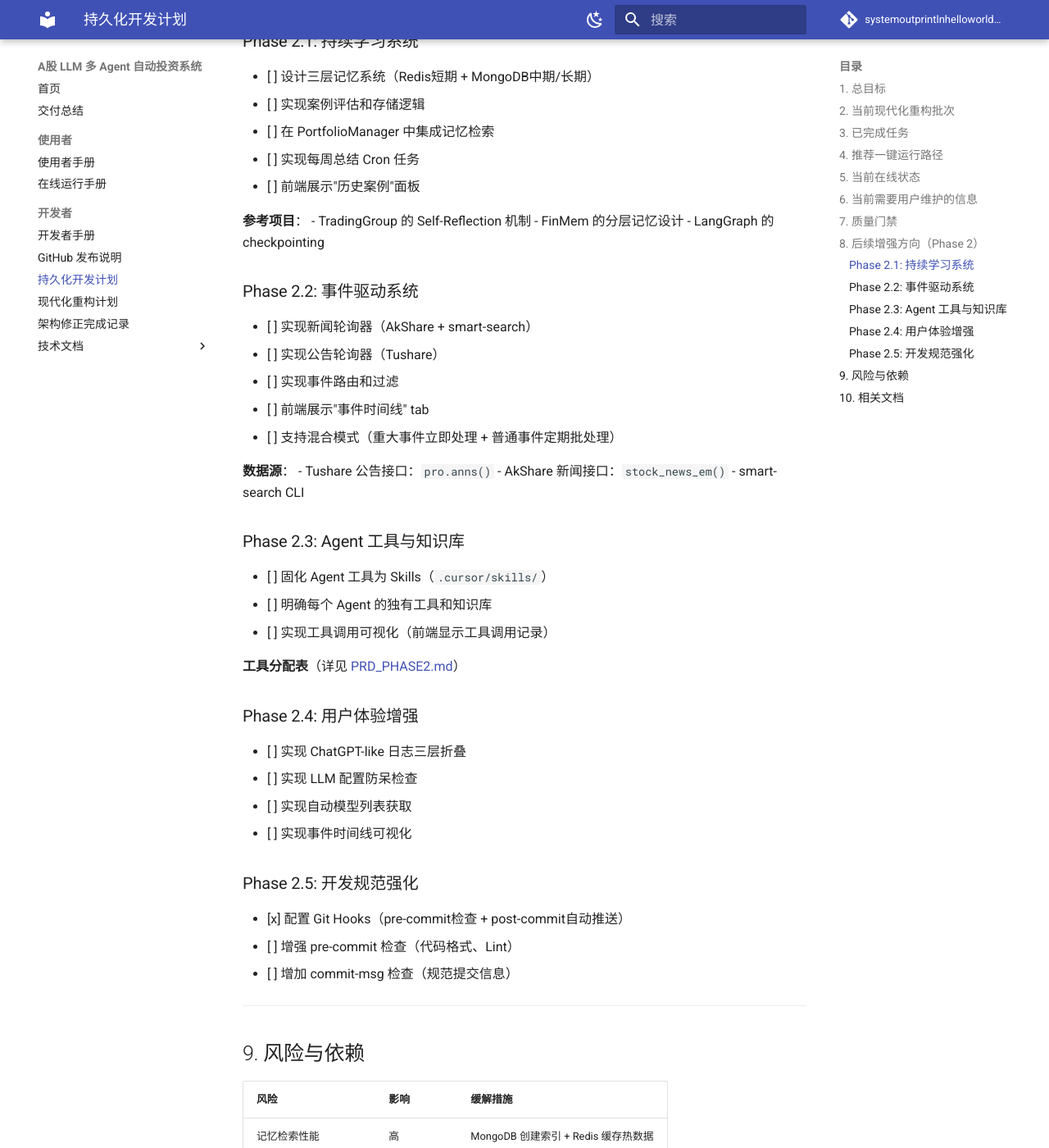
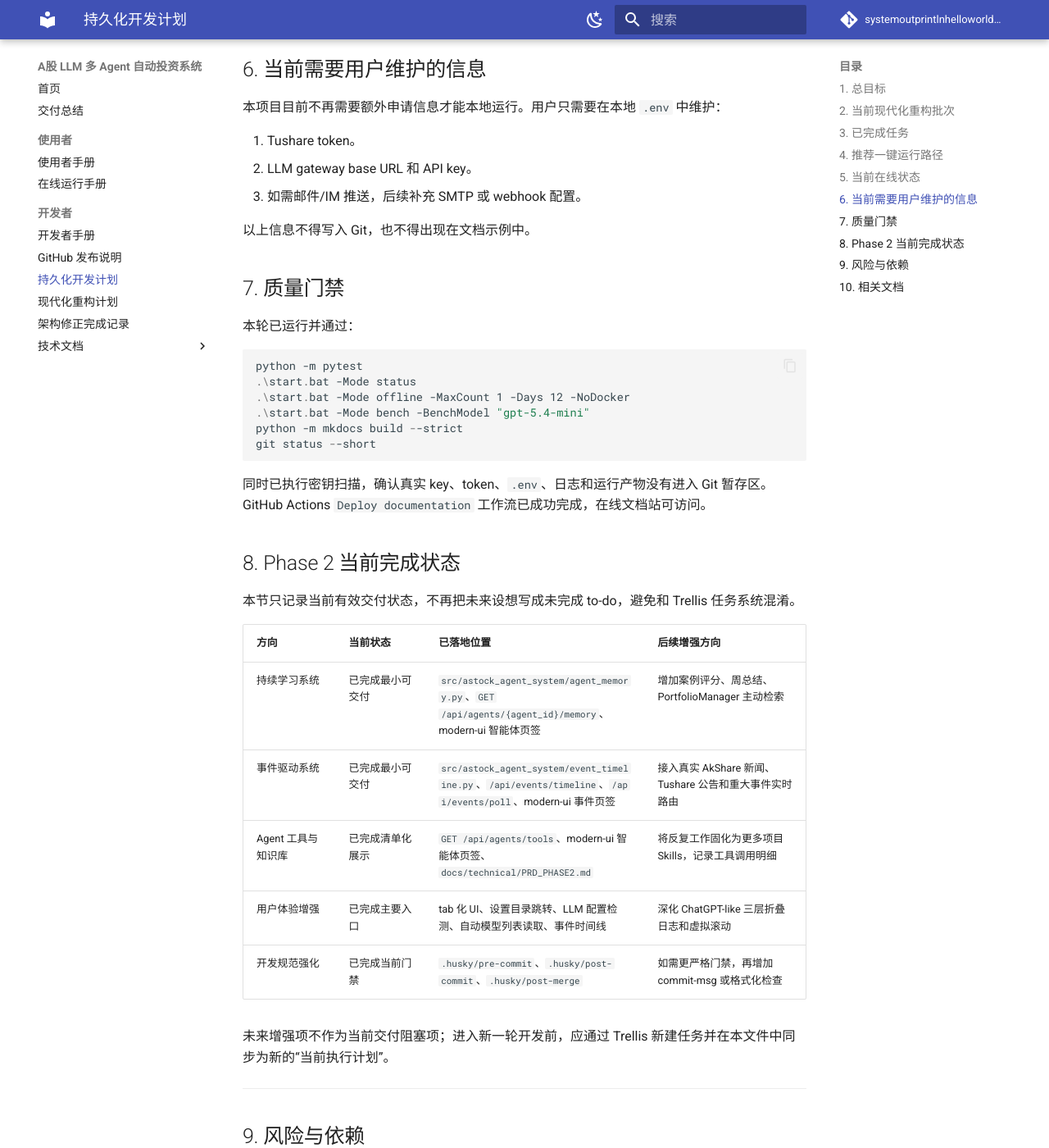
Before and after one commit to systemoutprintlnhelloworld/astock-agent-system, an MkDocs documentation site: the page built from docs/trellis-plan.md, in a window 1280 px wide and 1400 px high, scrolled down 3631 px. Shown: the whole window at 82% size. Built offline with MkDocs 1.6.1 and Material for MkDocs 9.7.7, drawn with Linux system fonts in a browser that asks for light colours; comment, search, counter and statistics services are not loaded; some of the changed text lies outside the part shown.

Commit message:
docs: clarify active plan and auto-push workflow
Document the effective Trellis plan, current product test path, completed Phase 2 minimum deliverables, and make post-commit push to GitHub the default workflow.

````diff
--- a/docs/USER_GUIDE.md
+++ b/docs/USER_GUIDE.md
@@ -157,8 +157,10 @@
 
 - `总览`：先确认后端连接、最近轮次和模型排行榜预览。
 - `流程`：观察多 Agent 流程图、节点状态和动画箭头。
+- `事件`：查看系统事件、数据源状态、新闻/公告输入如何进入 Agent 输入流；可点击手动轮询事件。
 - `日志`：看可折叠决策卡和实时事件流。
 - `股票`：切换当前持仓、候选股票和交易记录。
+- `智能体`：查看每个 Agent 的工具、数据源、技能，以及按模型账户隔离的历史记忆入口。
 - `设置`：通过左侧目录快速跳转到数据源、LLM、组合、风控和调度配置。
 
 如果你是第一次上手，建议先看 `总览` 页里的：
@@ -185,10 +187,14 @@
 - `http://127.0.0.1:8000/api/health`：健康检查。
 - `http://127.0.0.1:8000/api/config`：脱敏后的当前配置。
 - `http://127.0.0.1:8000/api/agents/flow`：前端流程图节点和动画边。
+- `http://127.0.0.1:8000/api/events/timeline`：事件时间线。
+- `http://127.0.0.1:8000/api/agents/tools`：Agent 工具、数据源和技能清单。
 - `http://127.0.0.1:8000/api/decisions`：结构化决策日志。
 - `http://127.0.0.1:8000/api/stocks/board`：持仓、候选股和交易记录。
 - `http://127.0.0.1:8000/api/metrics/rankings`：模型排行榜。
 - `ws://127.0.0.1:8000/ws/events`：实时事件 WebSocket。
+
+也可以在现代控制台的 `设置 -> LLM` 中点击“检测 LLM 配置”，系统会检查当前表单里的网关、API Key 状态并尝试获取模型列表。检测响应不会回显真实 API Key。
 
 注意：这里仍是模拟盘适配层，不会真实下单；返回配置时只显示 `has_api_key`、`has_tushare_token` 等布尔状态，不返回真实密钥。
 
--- a/docs/modernization-plan.md
+++ b/docs/modernization-plan.md
@@ -1,8 +1,10 @@
 # 现代化重构计划
 
-更新时间：2026-06-03
+更新时间：2026-06-06
 
 本计划用于将当前 Python CLI + Streamlit MVP 渐进升级为小白可直接使用的现代化桌面产品。所有示例均使用占位符，不包含真实密钥。
+
+> 当前状态：本文件是现代化重构的有效计划文件之一，另一个有效计划入口是 [持久化开发计划](trellis-plan.md)。仓库中没有 `a股llm系统现代化重构_efa1eeac.plan.md`，该文件名不是当前可执行计划来源。
 
 ## 1. 产品目标
 
@@ -67,6 +69,8 @@
 
 - `apps/backend/app.py` 已提供 FastAPI 应用、CORS、健康检查、脱敏配置、bench、自动投资触发、流程图数据、股票/决策/指标接口、运行时配置保存和 WebSocket 事件流。
 - `apps/frontend` 已提供 Next.js 现代控制台首版，包含 React Flow 流程图、设置中心、实时事件流、可折叠决策日志、股票看板、模型排行榜和 Recharts 长期曲线。
+- 已补齐 Phase 2 透明化最小接口：事件时间线、Agent 记忆只读查询、LLM 配置检测、Agent 工具清单。
+- modern-ui 已改为 tabs 布局，并新增“事件”“智能体”页签；设置页保留目录式快速跳转。
 - `start.bat -Mode backend -Port 8000` 可单独启动本地 API 预览。
 - `start.bat -Mode modern-ui -Port 3000 -BackendPort 8000` 可一键拉起首版现代 UI 预览。
 
@@ -99,9 +103,10 @@
 - `decision_made`
 - `trade_executed`
 - `risk_checked`
+- `timeline_event`
+- `llm_checked`
+- `memory_updated`
 - `config_updated`
-- `run_completed`
-- `run_failed`
 - `run_completed`
 - `run_failed`
 - `connection_established`
@@ -129,8 +134,20 @@
 - 决策日志：折叠卡片、决策摘要、展开详情、风险和动作。
 - 股票看板：当前持仓、候选股票、当前价、盈亏和交易记录。
 - 曲线看板：权益曲线、回撤、排行榜、交易次数。
+- 事件时间线：交易时间、公告、新闻、系统事件如何进入 Agent 输入流。
+- 智能体清单：每个 Agent 的工具、数据源、技能和按模型隔离的记忆入口。
 - 设置中心：LLM、数据源、策略、风控、调度、通知、备份、日志、性能和主题。
 - 首次启动向导：引导用户先跑离线模式，再配置在线模式。
+
+当前可测试产品路径：
+
+```powershell
+.\start.bat -Mode status
+.\start.bat -Mode offline -MaxCount 1 -Days 12 -NoDocker
+.\start.bat -Mode modern-ui -Port 3000 -BackendPort 8000
+```
+
+浏览器打开 `http://127.0.0.1:3000` 后，按“总览 → 流程 → 事件 → 智能体 → 设置”验证主要交付内容。
 
 ## 7. 分阶段交付
 
--- a/docs/technical/PRD_PHASE2.md
+++ b/docs/technical/PRD_PHASE2.md
@@ -544,35 +544,37 @@
 
 ---
 
-## 4. 实施计划
+## 4. 实施计划与当前完成状态
+
+当前有效 Trellis 计划以 `docs/trellis-plan.md` 和 `docs/modernization-plan.md` 为准；本 PRD 记录 Phase 2 的产品/技术要求和验收口径。任务系统当前没有 pending / in_progress 任务。
 
 ### Phase 1：基础设施（当前迭代）
 
-- [x] 调研 TradingAgents、FinMem、LangGraph 等项目
-- [ ] 设计 MongoDB schema 和 Redis keys
-- [ ] 实现记忆存储和检索基础类
-- [ ] 配置 Git Hooks（pre-commit + post-commit）
+- [x] 调研 TradingAgents、FinMem、LangGraph 等项目。
+- [x] 设计 MongoDB schema 和 Redis keys：本 PRD 已定义 `agent_decisions`、`memory_cases`、`weekly_summaries` 和短期 Redis key；当前代码复用 `agent_decisions` 作为最小可交付事实来源。
+- [x] 实现记忆存储和检索基础类：`src/astock_agent_system/agent_memory.py` 提供按 `agent_id` 隔离的只读记忆检索，后端通过 `GET /api/agents/{agent_id}/memory` 暴露给 modern-ui。
+- [x] 配置 Git Hooks（pre-commit + post-commit）：pre-commit 检查 secrets / `.env` / 文档同步，post-commit 默认推送当前分支到 GitHub。
 
 ### Phase 2：持续学习系统
 
-- [ ] 实现案例评估和存储逻辑
-- [ ] 在 PortfolioManager 中集成记忆检索
-- [ ] 实现每周总结 Cron 任务
-- [ ] 前端展示"历史案例"面板
+- [x] 实现基础案例读取逻辑：从 MongoDB `agent_decisions` 和当前运行内存生成可读案例。
+- [x] 前端展示历史案例入口：modern-ui “智能体”页签可按排行榜中的 `agent_id` 查看该模型驱动系统的记忆案例。
+- 后续增强：案例评分、每周总结 Cron、PortfolioManager 主动检索；这些不属于当前交付阻塞项。
 
 ### Phase 3：事件驱动系统
 
-- [ ] 实现新闻轮询器（AkShare + smart-search）
-- [ ] 实现公告轮询器（Tushare）
-- [ ] 实现事件路由和过滤
-- [ ] 前端展示"事件时间线"
+- [x] 实现事件路由和过滤的最小版本：`src/astock_agent_system/event_timeline.py` 与 `/api/events/timeline`、`/api/events/poll`。
+- [x] 前端展示“事件时间线”：modern-ui “事件”页签展示系统/数据源/Agent 输入事件。
+- [x] 支持混合模式说明：重大事件即时处理、普通事件批处理的策略已在 UI 和文档中说明。
+- 后续增强：AkShare 新闻轮询器和 Tushare 公告轮询器真实在线接入。
 
 ### Phase 4：用户体验增强
 
-- [ ] 实现 ChatGPT-like 日志三层折叠
-- [ ] 实现 LLM 配置防呆检查
-- [ ] 实现自动模型列表获取
-- [ ] 固化 Agent 工具为 Skills
+- [x] 实现 LLM 配置防呆检查：`POST /api/config/test-llm` 不回显 API Key，并返回诊断、警告和模型列表。
+- [x] 实现自动模型列表获取：通过 `LLMClient.list_models_safe()` 暴露给设置页检测面板。
+- [x] 固化 Agent 工具清单：`GET /api/agents/tools` 和 modern-ui “智能体”页签展示每个 Agent 的工具/数据源/技能。
+- [x] tab 化主界面和设置目录跳转：modern-ui 已从单页下滑改为总览/流程/表现/事件/日志/股票/智能体/设置 tabs。
+- 后续增强：ChatGPT-like 三层折叠日志的深度交互和虚拟滚动。
 
 ---
 
@@ -580,21 +582,23 @@
 
 ### 5.1 持续学习系统
 
-- [ ] 系统能自动记录每笔交易的完整决策链
-- [ ] Agent 在分析股票时能检索到相似历史案例
-- [ ] 系统能生成每周经验总结报告
+- [x] 系统能记录并读取每个 `agent_id` 的历史决策链基础数据。
+- [x] 前端能按模型驱动账户查看隔离的历史案例入口。
+- 后续增强：Agent 主动检索相似案例和每周经验总结报告。
 
 ### 5.2 事件驱动系统
 
-- [ ] 系统能每30分钟检查一次新闻事件
-- [ ] 重大事件能立即触发决策流程
-- [ ] 前端能实时显示事件时间线
+- [x] 系统能手动轮询并展示事件时间线。
+- [x] 前端能实时显示时间线事件，并通过 WebSocket 接收 `timeline_event`。
+- 后续增强：每 30 分钟真实新闻/公告轮询、重大事件立即触发决策。
 
 ### 5.3 用户体验
 
-- [ ] 日志支持三层折叠展开
-- [ ] LLM 配置能自动验证并获取模型列表
-- [ ] Git commit 自动触发检查和推送
+- [x] 主界面支持 tabs，避免所有内容一路向下。
+- [x] 设置页支持目录式快速跳转。
+- [x] LLM 配置能自动验证并获取模型列表。
+- [x] Git commit 自动触发检查并默认推送到 GitHub。
+- 后续增强：日志三层折叠展开的深度交互。
 
 ---
 
@@ -611,7 +615,9 @@
 
 ## 7. 后续增强方向
 
-- [ ] 支持向量数据库（Milvus）做语义检索
-- [ ] 支持 LLM fine-tune（TradingGroup 的 data-synthesis pipeline）
-- [ ] 支持实时 WebSocket 行情流
-- [ ] 支持多币种（港股、美股）
+以下条目是未来候选方向，不是当前 Trellis 交付 to-do：
+
+- 支持向量数据库（Milvus）做语义检索。
+- 支持 LLM fine-tune（TradingGroup 的 data-synthesis pipeline）。
+- 支持实时 WebSocket 行情流。
+- 支持多币种（港股、美股）。
--- a/docs/trellis-plan.md
+++ b/docs/trellis-plan.md
@@ -1,8 +1,12 @@
 # 持久化开发计划
 
-更新时间：2026-06-03
+更新时间：2026-06-06
 
 本计划记录当前交付批次的目标、完成状态和后续增强方向。所有配置示例均使用占位符，不包含真实密钥。
+
+> 当前有效计划：本文件与 [现代化重构计划](modernization-plan.md)。工作区中没有 `a股llm系统现代化重构_efa1eeac.plan.md` 文件；该名称来自历史/外部计划引用，不是当前仓库内可执行的 Trellis 计划文件。
+
+当前 Trellis 任务状态：任务系统中没有 pending / in_progress 任务；本轮现代化重构相关事项已落到本文档、`docs/modernization-plan.md`、`docs/technical/PRD_PHASE2.md` 和代码提交中。
 
 ## 1. 总目标
 
@@ -45,6 +49,9 @@
 | 现代化重构计划与分支准备 | 已完成 | 已创建 `tauri-rewrite` 开发分支；新增 `docs/modernization-plan.md`，用于约束 Tauri/Next/FastAPI/WebSocket 重构方向；MkDocs strict build 与密钥扫描通过。 |
 | FastAPI 后端适配层骨架 | 已完成首版 | 已新增 `apps/backend`，提供健康检查、脱敏配置、模型 bench、自动投资触发、React Flow 初始图、运行时配置保存、股票/决策/指标接口和 WebSocket 事件流。 |
 | Next.js 现代化前端控制台首版 | 已完成 | 已将默认 create-next-app 页面替换为现代化控制台，包含 React Flow 流程图、设置中心、实时事件流、可折叠决策日志、股票看板、模型排行榜和 Recharts 长期曲线。 |
+| Benchmark 架构修正 | 已完成 | 产品层统一为 Benchmark 模式：用户选择 N 个模型，每个模型驱动独立 8-Agent 系统和独立 `VirtualAccount`；不再区分“单 LLM / 多 LLM 模式”。 |
+| Phase 2 透明化最小接口 | 已完成 | 已新增事件时间线、Agent 记忆只读查询、LLM 配置检测和 Agent 工具清单接口，并接入 modern-ui 的事件/智能体/设置页签。 |
+| Git 结束流程自动推送 | 已完成 | `post-commit` 默认推送当前分支到 GitHub `origin`；如需临时跳过，可设置 `SKIP_AUTO_PUSH=1`。 |
 
 ## 4. 推荐一键运行路径
 
@@ -80,6 +87,26 @@
 .\start.bat -Mode docs
 ```
 
+当前产品测试顺序：
+
+```powershell
+# 1. 基础健康检查
+.\start.bat -Mode status
+
+# 2. 无密钥离线闭环，验证调度、Agent、模拟盘、持仓/排行榜数据
+.\start.bat -Mode offline -MaxCount 1 -Days 12 -NoDocker
+
+# 3. 启动现代化 UI，浏览器访问 http://127.0.0.1:3000
+.\start.bat -Mode modern-ui -Port 3000 -BackendPort 8000
+
+# 4. 在 UI 内重点验证
+# - 总览：健康状态、候选股票、下一步操作
+# - 流程：React Flow 节点状态和实时事件
+# - 事件：事件时间线和手动轮询
+# - 智能体：Agent 工具清单和按模型隔离记忆
+# - 设置：LLM 配置检测、模型列表、防呆提示
+```
+
 ## 5. 当前在线状态
 
 - LLM base URL 需要使用带 `/v1` 的 OpenAI-compatible 地址。
@@ -113,56 +140,19 @@
 
 同时已执行密钥扫描，确认真实 key、token、`.env`、日志和运行产物没有进入 Git 暂存区。GitHub Actions `Deploy documentation` 工作流已成功完成，在线文档站可访问。
 
-## 8. 后续增强方向（Phase 2）
+## 8. Phase 2 当前完成状态
 
-这些是下一个迭代的重点任务：
+本节只记录当前有效交付状态，不再把未来设想写成未完成 to-do，避免和 Trellis 任务系统混淆。
 
-### Phase 2.1: 持续学习系统
+| 方向 | 当前状态 | 已落地位置 | 后续增强方向 |
+| --- | --- | --- | --- |
+| 持续学习系统 | 已完成最小可交付 | `src/astock_agent_system/agent_memory.py`、`GET /api/agents/{agent_id}/memory`、modern-ui 智能体页签 | 增加案例评分、周总结、PortfolioManager 主动检索 |
+| 事件驱动系统 | 已完成最小可交付 | `src/astock_agent_system/event_timeline.py`、`/api/events/timeline`、`/api/events/poll`、modern-ui 事件页签 | 接入真实 AkShare 新闻、Tushare 公告和重大事件实时路由 |
+| Agent 工具与知识库 | 已完成清单化展示 | `GET /api/agents/tools`、modern-ui 智能体页签、`docs/technical/PRD_PHASE2.md` | 将反复工作固化为更多项目 Skills，记录工具调用明细 |
+| 用户体验增强 | 已完成主要入口 | tab 化 UI、设置目录跳转、LLM 配置检测、自动模型列表读取、事件时间线 | 深化 ChatGPT-like 三层折叠日志和虚拟滚动 |
+| 开发规范强化 | 已完成当前门禁 | `.husky/pre-commit`、`.husky/post-commit`、`.husky/post-merge` | 如需更严格门禁，再增加 commit-msg 或格式化检查 |
 
-- [ ] 设计三层记忆系统（Redis短期 + MongoDB中期/长期）
-- [ ] 实现案例评估和存储逻辑
-- [ ] 在 PortfolioManager 中集成记忆检索
-- [ ] 实现每周总结 Cron 任务
-- [ ] 前端展示"历史案例"面板
-
-**参考项目**：
-- TradingGroup 的 Self-Reflection 机制
-- FinMem 的分层记忆设计
-- LangGraph 的 checkpointing
-
-### Phase 2.2: 事件驱动系统
-
-- [ ] 实现新闻轮询器（AkShare + smart-search）
-- [ ] 实现公告轮询器（Tushare）
-- [ ] 实现事件路由和过滤
-- [ ] 前端展示"事件时间线" tab
-- [ ] 支持混合模式（重大事件立即处理 + 普通事件定期批处理）
-
-**数据源**：
-- Tushare 公告接口：`pro.anns()`
-- AkShare 新闻接口：`stock_news_em()`
-- smart-search CLI
-
-### Phase 2.3: Agent 工具与知识库
-
-- [ ] 固化 Agent 工具为 Skills（`.cursor/skills/`）
-- [ ] 明确每个 Agent 的独有工具和知识库
-- [ ] 实现工具调用可视化（前端显示工具调用记录）
-
-**工具分配表**（详见 [PRD_PHASE2.md](technical/PRD_PHASE2.md)）
-
-### Phase 2.4: 用户体验增强
-
-- [ ] 实现 ChatGPT-like 日志三层折叠
-- [ ] 实现 LLM 配置防呆检查
-- [ ] 实现自动模型列表获取
-- [ ] 实现事件时间线可视化
-
-### Phase 2.5: 开发规范强化
-
-- [x] 配置 Git Hooks（pre-commit检查 + post-commit自动推送）
-- [ ] 增强 pre-commit 检查（代码格式、Lint）
-- [ ] 增加 commit-msg 检查（规范提交信息）
+未来增强项不作为当前交付阻塞项；进入新一轮开发前，应通过 Trellis 新建任务并在本文件中同步为新的“当前执行计划”。
 
 ---
 
````
Also changed, not shown: FINAL_DELIVERY.md (+12 -7 lines), 1 other file.
